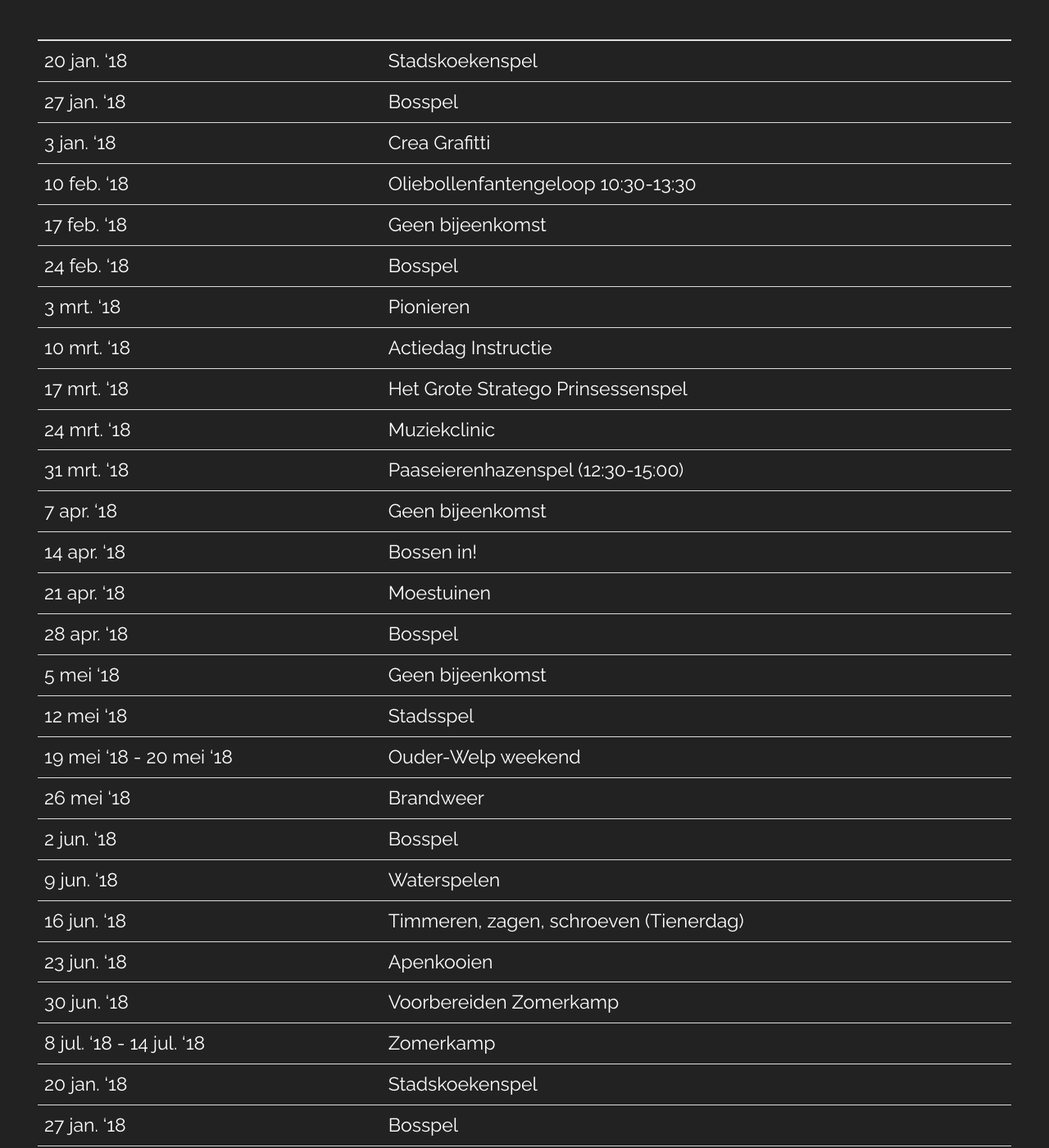
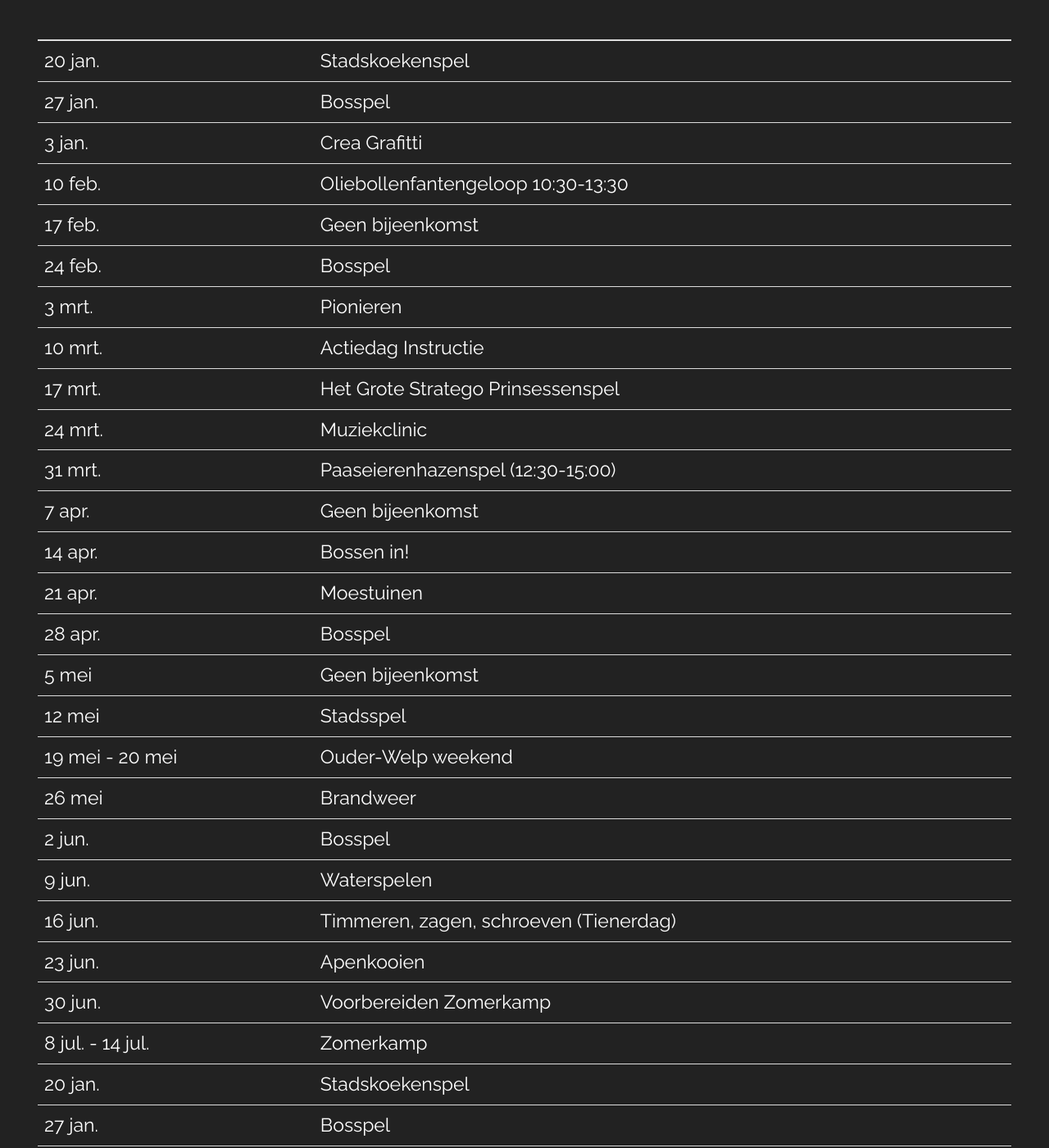
Before and after one commit to nognooitmeegemaakt/website, a Jekyll site: the page built from _agenda/welpen.md, in a window 1280 px wide and 1400 px high, scrolled down 426 px. Shown: the whole window at 82% size. Built offline with Jekyll 4.4.1, drawn with Linux system fonts in a browser that asks for light colours; some web fonts are replaced; some of the changed text lies outside the part shown.

Commit message:
Update welpen.md Agenda through CMS
By Sander Laarhoven (141.101.104.98)

```diff
--- a/_agenda/welpen.md
+++ b/_agenda/welpen.md
@@ -3,115 +3,115 @@
 layout: agenda
 category: agenda
 agenda: welpen
-footer: "_Laatste wijziging: 21-03-2018_"
+footer: ""
 ---
 
 Welpen Programma van januari - Zomerkamp
 
-Aangepast op 21 maart.
+Aangepast op 22 april.
 
 | | |
 |---|---|
-| 20 jan. '18 | Stadskoekenspel |
-| 27 jan. '18 | Bosspel |
-| 3 jan. '18 | Crea Grafitti |
-| 10 feb. '18 | Oliebollenfantengeloop 10:30-13:30 |
-| 17 feb. '18 | Geen bijeenkomst |
-| 24 feb. '18 | Bosspel |
-| 3 mrt. '18 | Pionieren |
-| 10 mrt. '18 | Actiedag Instructie |
-| 17 mrt. '18 | Het Grote Stratego Prinsessenspel |
-| 24 mrt. '18 | Muziekclinic |
-| 31 mrt. '18 | Paaseierenhazenspel (12:30-15:00) |
-| 7 apr. '18 | Geen bijeenkomst |
-| 14 apr. '18 | Bossen in! |
-| 21 apr. '18 | Moestuinen |
-| 28 apr. '18 | Bosspel |
-| 5 mei '18 | Geen bijeenkomst |
-| 12 mei '18 | Stadsspel |
-| 19 mei '18 - 20 mei '18 | Ouder-Welp weekend |
-| 26 mei '18 | Brandweer |
-| 2 jun. '18 | Bosspel |
-| 9 jun. '18 | Waterspelen |
-| 16 jun. '18 | Timmeren, zagen, schroeven (Tienerdag) |
-| 23 jun. '18 | Apenkooien |
-| 30 jun. '18 | Voorbereiden Zomerkamp |
-| 8 jul. '18 - 14 jul. '18 | Zomerkamp |
-| 20 jan. '18 | Stadskoekenspel |
-| 27 jan. '18 | Bosspel |
-| 3 jan. '18 | Crea Grafitti |
-| 10 feb. '18 | Oliebollenfantengeloop 10:30-13:30 |
-| 17 feb. '18 | Geen bijeenkomst |
-| 24 feb. '18 | Bosspel |
-| 3 mrt. '18 | Pionieren |
-| 10 mrt. '18 | Actiedag Instructie |
-| 17 mrt. '18 | Welpen Got Talent |
-| 24 mrt. '18 | Bosspel |
-| 31 mrt. '18 | Paaseierenhazenspel |
-| 7 apr. '18 | Geen bijeenkomst |
-| 14 apr. '18 | Muziekclinic |
-| 21 apr. '18 | Moestuinen |
-| 28 apr. '18 | Bosspel |
-| 5 mei '18 | Geen bijeenkomst |
-| 12 mei '18 | Stadsspel |
-| 19 mei '18 - 20 mei '18 | Ouder-Welp weekend |
-| 26 mei '18 | Brandweer |
-| 2 jun. '18 | Bosspel |
-| 9 jun. '18 | Waterspelen |
-| 16 jun. '18 | Timmeren, zagen, schroeven (Tienerdag) |
-| 23 jun. '18 | Apenkooien |
-| 30 jun. '18 | Voorbereiden Zomerkamp |
-| 8 jul. '18 - 14 jul. '18 | Zomerkamp |
-| 20 jan. '18 | Stadskoekenspel |
-| 27 jan. '18 | Bosspel |
-| 3 jan. '18 | Crea Grafitti |
-| 10 feb. '18 | Oliebollenfantengeloop 10:30-13:30 |
-| 17 feb. '18 | Geen bijeenkomst |
-| 24 feb. '18 | Bosspel |
-| 3 mrt. '18 | Pionieren |
-| 10 mrt. '18 | Actiedag Instructie |
-| 17 mrt. '18 | Het Grote Stratego Prinsessenspel |
-| 24 mrt. '18 | Muziekclinic |
-| 31 mrt. '18 | Paaseierenhazenspel |
-| 7 apr. '18 | Geen bijeenkomst |
-| 14 apr. '18 | Bossen in! |
-| 21 apr. '18 | Moestuinen |
-| 28 apr. '18 | Bosspel |
-| 5 mei '18 | Geen bijeenkomst |
-| 12 mei '18 | Stadsspel |
-| 19 mei '18 - 20 mei '18 | Ouder-Welp weekend |
-| 26 mei '18 | Brandweer |
-| 2 jun. '18 | Bosspel |
-| 9 jun. '18 | Waterspelen |
-| 16 jun. '18 | Timmeren, zagen, schroeven (Tienerdag) |
-| 23 jun. '18 | Apenkooien |
-| 30 jun. '18 | Voorbereiden Zomerkamp |
-| 8 jul. '18 - 14 jul. '18 | Zomerkamp |
-| 20 jan. '18 | Stadskoekenspel |
-| 27 jan. '18 | Bosspel |
-| 3 jan. '18 | Crea Grafitti |
-| 10 feb. '18 | Oliebollenfantengeloop 10:30-13:30 |
-| 17 feb. '18 | Geen bijeenkomst |
-| 24 feb. '18 | Bosspel |
-| 3 mrt. '18 | Pionieren |
-| 10 mrt. '18 | Actiedag Instructie |
-| 17 mrt. '18 | Welpen Got Talent |
-| 24 mrt. '18 | Bosspel |
-| 31 mrt. '18 | Paaseierenhazenspel |
-| 7 apr. '18 | Geen bijeenkomst |
-| 14 apr. '18 | Muziekclinic |
-| 21 apr. '18 | Moestuinen |
-| 28 apr. '18 | Bosspel |
-| 5 mei '18 | Geen bijeenkomst |
-| 12 mei '18 | Stadsspel |
-| 19 mei '18 - 20 mei '18 | Ouder-Welp weekend |
-| 26 mei '18 | Brandweer |
-| 2 jun. '18 | Bosspel |
-| 9 jun. '18 | Waterspelen |
-| 16 jun. '18 | Timmeren, zagen, schroeven (Tienerdag) |
-| 23 jun. '18 | Apenkooien |
-| 30 jun. '18 | Voorbereiden Zomerkamp |
-| 8 jul. '18 - 14 jul. '18 | Zomerkamp |
+| 20 jan. | Stadskoekenspel |
+| 27 jan. | Bosspel |
+| 3 jan. | Crea Grafitti |
+| 10 feb. | Oliebollenfantengeloop 10:30-13:30 |
+| 17 feb. | Geen bijeenkomst |
+| 24 feb. | Bosspel |
+| 3 mrt. | Pionieren |
+| 10 mrt. | Actiedag Instructie |
+| 17 mrt. | Het Grote Stratego Prinsessenspel |
+| 24 mrt. | Muziekclinic |
+| 31 mrt. | Paaseierenhazenspel (12:30-15:00) |
+| 7 apr. | Geen bijeenkomst |
+| 14 apr. | Bossen in! |
+| 21 apr. | Moestuinen |
+| 28 apr. | Bosspel |
+| 5 mei | Geen bijeenkomst |
+| 12 mei | Stadsspel |
+| 19 mei - 20 mei | Ouder-Welp weekend |
+| 26 mei | Brandweer |
+| 2 jun. | Bosspel |
+| 9 jun. | Waterspelen |
+| 16 jun. | Timmeren, zagen, schroeven (Tienerdag) |
+| 23 jun. | Apenkooien |
+| 30 jun. | Voorbereiden Zomerkamp |
+| 8 jul. - 14 jul. | Zomerkamp |
+| 20 jan. | Stadskoekenspel |
+| 27 jan. | Bosspel |
+| 3 jan. | Crea Grafitti |
+| 10 feb. | Oliebollenfantengeloop 10:30-13:30 |
+| 17 feb. | Geen bijeenkomst |
+| 24 feb. | Bosspel |
+| 3 mrt. | Pionieren |
+| 10 mrt. | Actiedag Instructie |
+| 17 mrt. | Welpen Got Talent |
+| 24 mrt. | Bosspel |
+| 31 mrt. | Paaseierenhazenspel |
+| 7 apr. | Geen bijeenkomst |
+| 14 apr. | Muziekclinic |
+| 21 apr. | Moestuinen |
+| 28 apr. | Bosspel |
+| 5 mei | Geen bijeenkomst |
+| 12 mei | Stadsspel |
+| 19 mei - 20 mei | Ouder-Welp weekend |
+| 26 mei | Brandweer |
+| 2 jun. | Bosspel |
+| 9 jun. | Waterspelen |
+| 16 jun. | Timmeren, zagen, schroeven (Tienerdag) |
+| 23 jun. | Apenkooien |
+| 30 jun. | Voorbereiden Zomerkamp |
+| 8 jul. - 14 jul. | Zomerkamp |
+| 20 jan. | Stadskoekenspel |
+| 27 jan. | Bosspel |
+| 3 jan. | Crea Grafitti |
+| 10 feb. | Oliebollenfantengeloop 10:30-13:30 |
+| 17 feb. | Geen bijeenkomst |
+| 24 feb. | Bosspel |
+| 3 mrt. | Pionieren |
+| 10 mrt. | Actiedag Instructie |
+| 17 mrt. | Het Grote Stratego Prinsessenspel |
+| 24 mrt. | Muziekclinic |
+| 31 mrt. | Paaseierenhazenspel |
+| 7 apr. | Geen bijeenkomst |
+| 14 apr. | Bossen in! |
+| 21 apr. | Moestuinen |
+| 28 apr. | Bosspel |
+| 5 mei | Geen bijeenkomst |
+| 12 mei | Stadsspel |
+| 19 mei - 20 mei | Ouder-Welp weekend |
+| 26 mei | Brandweer |
+| 2 jun. | Bosspel |
+| 9 jun. | Waterspelen |
+| 16 jun. | Timmeren, zagen, schroeven (Tienerdag) |
+| 23 jun. | Apenkooien |
+| 30 jun. | Voorbereiden Zomerkamp |
+| 8 jul. - 14 jul. | Zomerkamp |
+| 20 jan. | Stadskoekenspel |
+| 27 jan. | Bosspel |
+| 3 jan. | Crea Grafitti |
+| 10 feb. | Oliebollenfantengeloop 10:30-13:30 |
+| 17 feb. | Geen bijeenkomst |
+| 24 feb. | Bosspel |
+| 3 mrt. | Pionieren |
+| 10 mrt. | Actiedag Instructie |
+| 17 mrt. | Welpen Got Talent |
+| 24 mrt. | Bosspel |
+| 31 mrt. | Paaseierenhazenspel |
+| 7 apr. | Geen bijeenkomst |
+| 14 apr. | Muziekclinic |
+| 21 apr. | Moestuinen |
+| 28 apr. | Bosspel |
+| 5 mei | Geen bijeenkomst |
+| 12 mei | Stadsspel |
+| 19 mei - 20 mei | Ouder-Welp weekend |
+| 26 mei | Brandweer |
+| 2 jun. | Bosspel |
+| 9 jun. | Waterspelen |
+| 16 jun. | Timmeren, zagen, schroeven (Tienerdag) |
+| 23 jun. | Apenkooien |
+| 30 jun. | Voorbereiden Zomerkamp |
+| 8 jul. - 14 jul. | Zomerkamp |
 {: .table :}
 
 {{ page.footer }}
```
